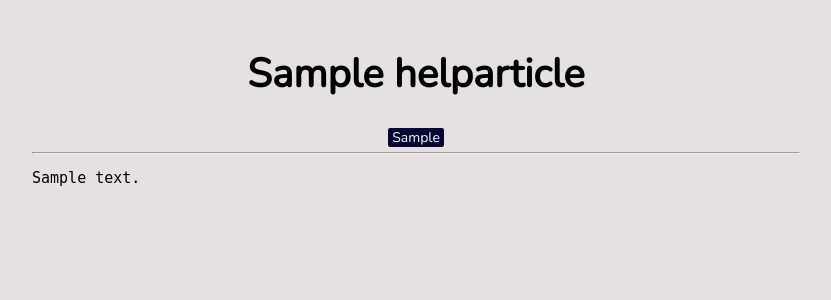
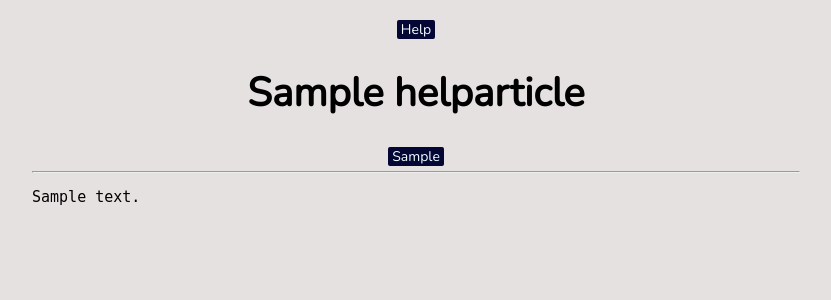
Before and after one commit to wild-times/vnet-backend, a Django app: page /help/article/1/ in a window 1280 px wide. Shown: the part 70-370 px from the top of the page, without its empty margins (224-1055 px from the left). Run offline with Django 4.2, Linux system fonts and the light colour scheme; tables that the repository leaves empty hold one stand-in row (values such as "Sample post"); parts of the project's set-up code (start-up, migrations or seed data) failed here and were passed over.

Commit message:
update article page

```diff
--- a/vnet/help/static/help/css/help.css
+++ b/vnet/help/static/help/css/help.css
@@ -3,7 +3,7 @@
     margin: auto auto 5em;
 }
 
-.article-main > h1 {
+.article-main > div > h1 {
     text-align: center;
     font-size: 4em;
 }
--- a/vnet/help/templates/help/article.html
+++ b/vnet/help/templates/help/article.html
@@ -10,7 +10,10 @@
 
 {% block content %}
     <div class="article-main">
-        <h1>{{ article.title }}</h1>
+        <div class="center-mix">
+            <a href="{% url 'help:index' %}" class="article-tag">Help</a>
+            <h1>{{ article.title }}</h1>
+        </div>
         <div class="center-mix">
             {% for tag in article.get_all_tags %}
                 <a href="{% url 'help:index' %}?t={{ tag }}" class="article-tag">{{ tag }}</a>
```
